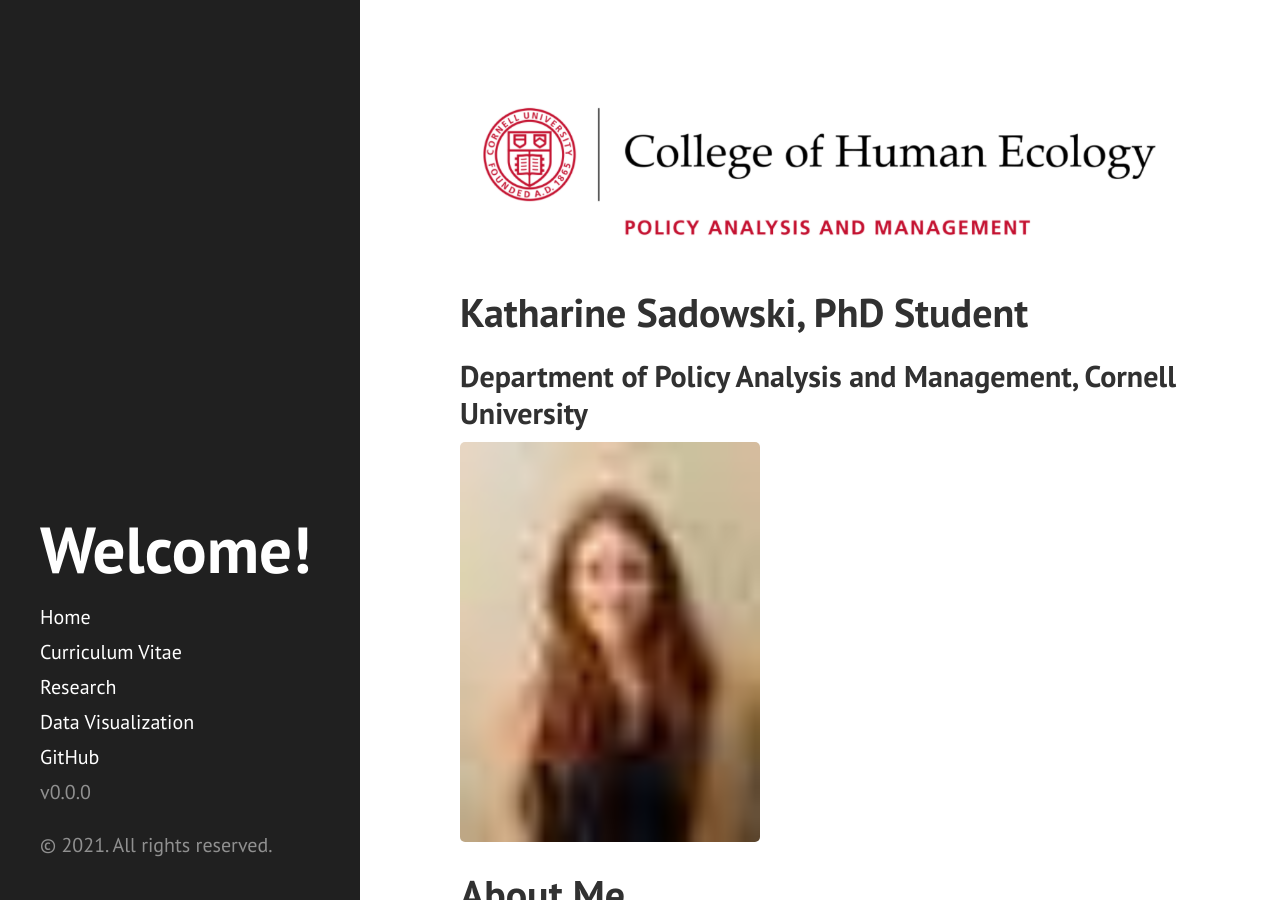
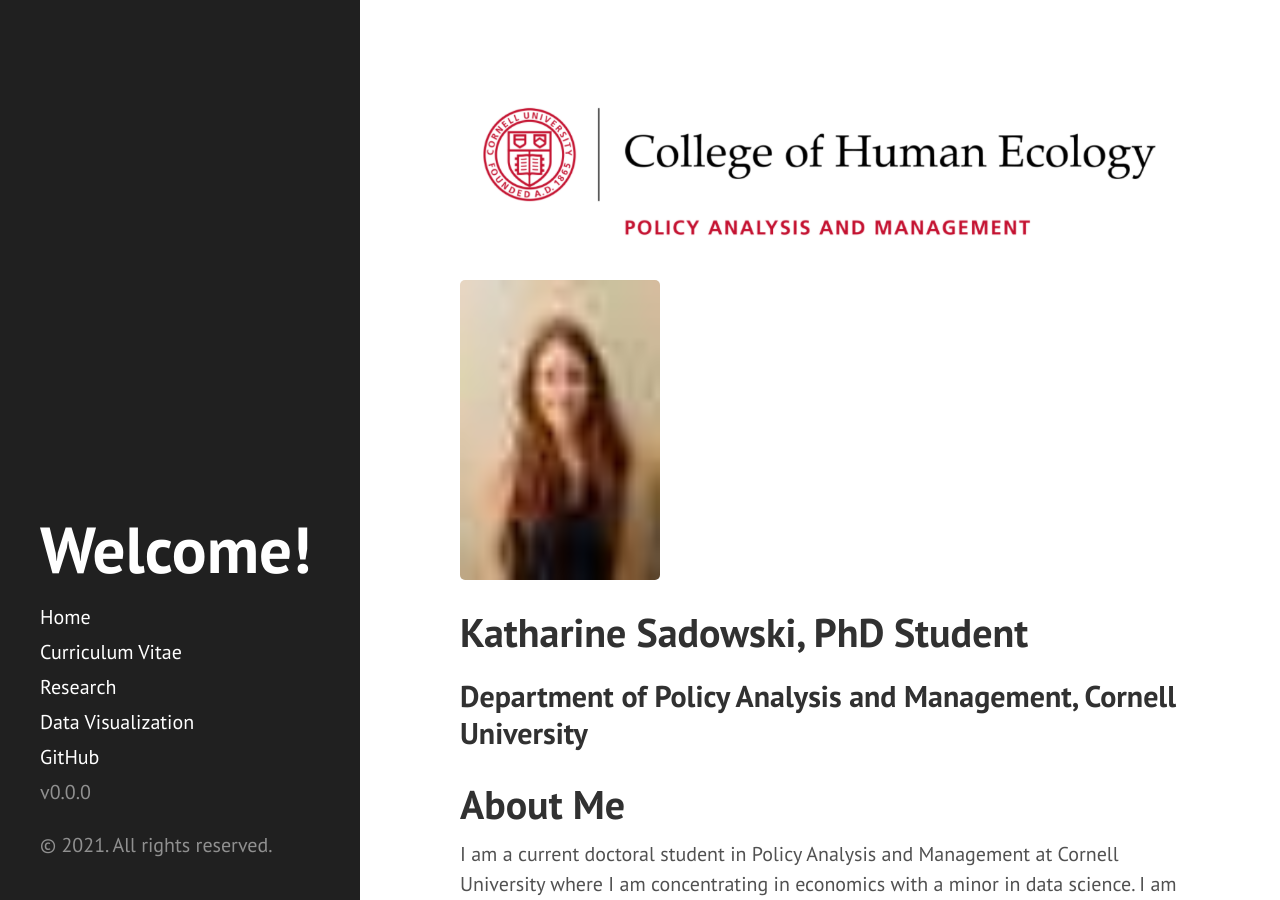
Before and after one commit to kcsadow/website, a Jekyll site: the page built from index.md, in a window 1280 px wide and 900 px high. Built offline with Jekyll 4.4.1, drawn with Linux system fonts in a browser that asks for light colours; the list of posts is cut into pages by our own code.

Commit message:
Update index.md

```diff
--- a/index.md
+++ b/index.md
@@ -4,11 +4,10 @@ layout: default
 
 <img src="{{ site.url }}{{ site.baseurl }}/assets/img/cornell.PNG">
 
+<img src="{{ site.url }}{{ site.baseurl }}/assets/img/kcsadow.jpg" width="200" height="300" >
 
 # Katharine Sadowski, PhD Student
 ## Department of Policy Analysis and Management, Cornell University
-
-<img src="{{ site.url }}{{ site.baseurl }}/assets/img/kcsadow.jpg" width="300" height="400" >
 
 # About Me
 I am a current doctoral student in Policy Analysis and Management at Cornell University where I am concentrating in economics with a minor in data science. I am passionate about ensuring all students have access to a high-quality education. Being aware of the equity gaps that exist across the United States, I have started working on projects that examine and design methods for improving teacher quality through effective teacher training programs and evaluating the equity of online versus in-person college programs.
```
